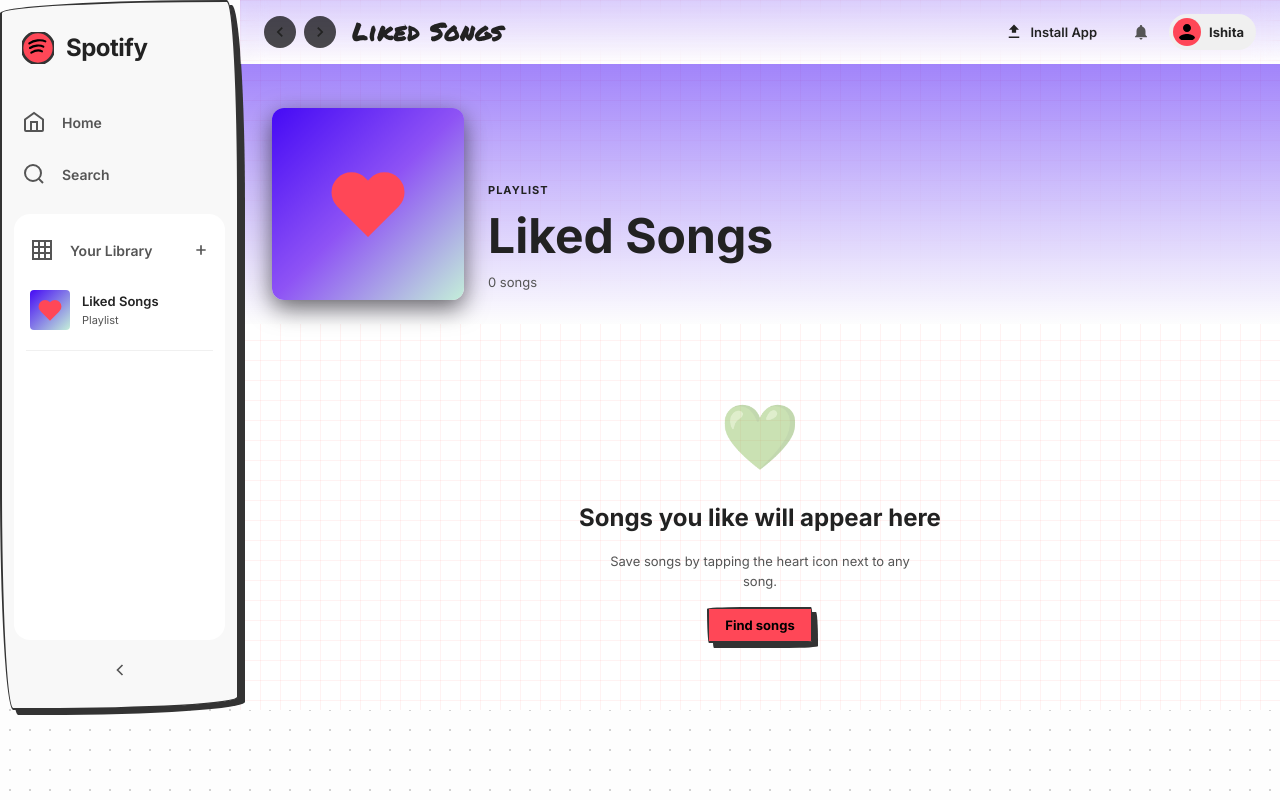
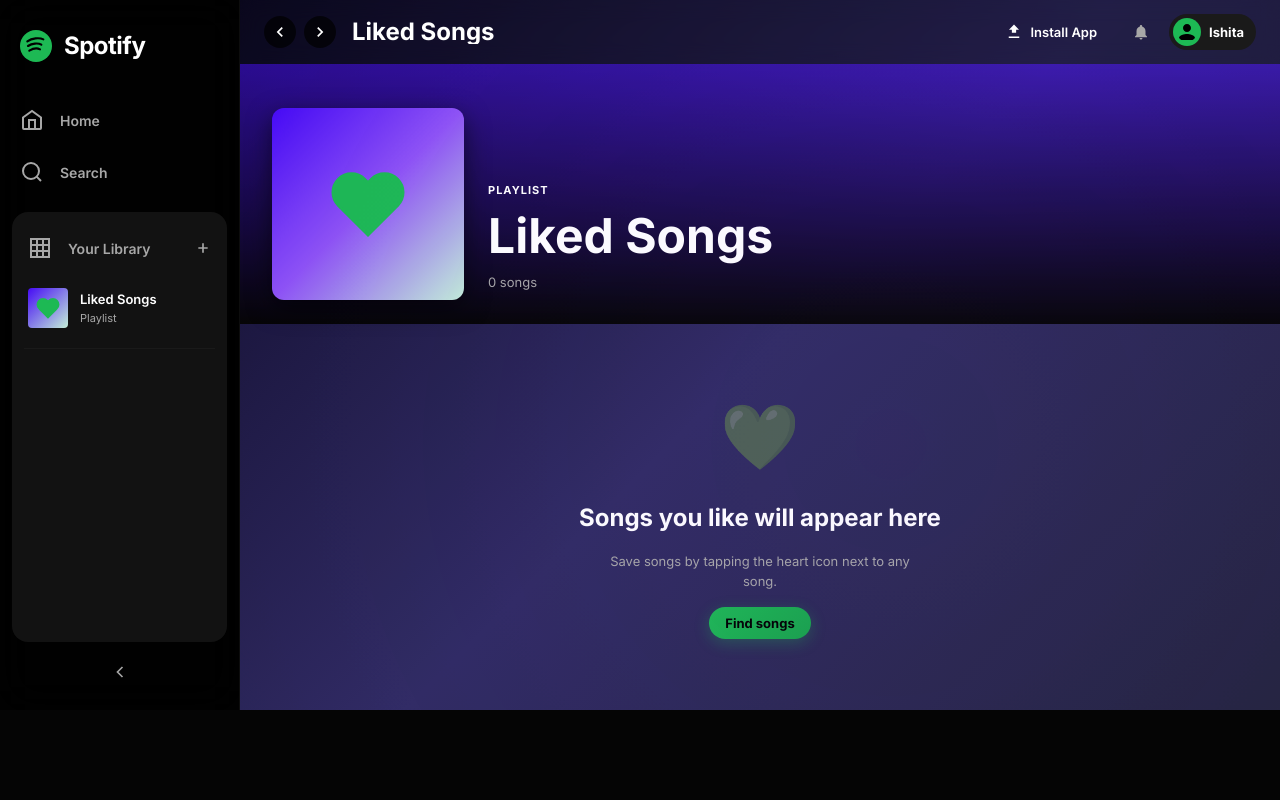
Before and after one commit to kunal7864321/Spotify-clone, a React (Create React App) app: page /liked in a window 1280 px wide. Built offline with nearby package versions, Linux system fonts and the light colour scheme; a web font is replaced by a local one.

Commit message:
feat: implement premium aesthetic dark theme with glassmorphism and animations

```diff
--- a/src/App.js
+++ b/src/App.js
@@ -11,7 +11,7 @@
 
 function App() {
   return (
-    <div className="app doodle-theme">
+    <div className="app aesthetic-dark-theme">
       <ScrollToTop />
       <Sidebar />
       <div className="main-content">
--- a/src/index.css
+++ b/src/index.css
@@ -225,6 +225,124 @@
 }
 
 
+/* Aesthetic Dark Theme (Midnight Obsidian) */
+.aesthetic-dark-theme {
+  --color-bg-base:      #050505;
+  --color-bg-sidebar:   #000000;
+  --color-bg-elevated:  #121212;
+  --color-bg-highlight: #1a1a1a;
+  --color-bg-press:     #222222;
+  --color-surface:      #111111;
+  --color-surface-hover:#1e1e1e;
+  --color-text-base:    #ffffff;
+  --color-text-subdued: #a7a7a7;
+  --color-text-muted:   #727272;
+  --color-green:        #1db954;
+  --color-accent:       #8b5cf6; /* Vibrant Purple for aesthetic touch */
+
+  background-color: var(--color-bg-base);
+  color: var(--color-text-base);
+}
+
+.aesthetic-dark-theme .main-content {
+  background: linear-gradient(135deg, #0f0c29 0%, #302b63 50%, #24243e 100%) !important;
+  position: relative;
+  overflow: hidden;
+}
+
+.aesthetic-dark-theme .main-content::after {
+  content: "";
+  position: absolute;
+  top: -50%;
+  left: -50%;
+  width: 200%;
+  height: 200%;
+  background: radial-gradient(circle at center, rgba(139, 92, 246, 0.05) 0%, transparent 70%);
+  pointer-events: none;
+  animation: aura-pulse 15s infinite alternate;
+}
+
+@keyframes aura-pulse {
+  0% { transform: translate(0, 0) scale(1); }
+  100% { transform: translate(10%, 10%) scale(1.1); }
+}
+
+.aesthetic-dark-theme .card {
+  background: rgba(255, 255, 255, 0.03) !important;
+  backdrop-filter: blur(12px) !important;
+  border: 1px solid rgba(255, 255, 255, 0.05) !important;
+  box-shadow: 0 8px 32px 0 rgba(0, 0, 0, 0.37) !important;
+  transition: all 0.4s cubic-bezier(0.175, 0.885, 0.32, 1.275) !important;
+}
+
+.aesthetic-dark-theme .card:hover {
+  background: rgba(255, 255, 255, 0.08) !important;
+  transform: translateY(-8px) scale(1.02) !important;
+  border-color: rgba(139, 92, 246, 0.3) !important;
+  box-shadow: 0 12px 40px 0 rgba(139, 92, 246, 0.2) !important;
+}
+
+.aesthetic-dark-theme .sidebar {
+  background: rgba(0, 0, 0, 0.8) !important;
+  backdrop-filter: blur(20px);
+  border-right: 1px solid rgba(255, 255, 255, 0.05) !important;
+}
+
+.aesthetic-dark-theme .player-bar {
+  background: rgba(10, 10, 10, 0.85) !important;
+  backdrop-filter: blur(30px) !important;
+  border-top: 1px solid rgba(255, 255, 255, 0.05) !important;
+  box-shadow: 0 -10px 40px rgba(0, 0, 0, 0.5) !important;
+}
+
+.aesthetic-dark-theme .song-row {
+  transition: transform 0.2s ease, background 0.2s ease !important;
+}
+
+.aesthetic-dark-theme .song-row:hover {
+  background: rgba(255, 255, 255, 0.05) !important;
+  transform: translateX(8px);
+}
+
+.aesthetic-dark-theme .btn-primary {
+  background: linear-gradient(135deg, var(--color-green) 0%, #17a34a 100%) !important;
+  box-shadow: 0 4px 15px rgba(29, 185, 84, 0.3) !important;
+  border: none !important;
+}
+
+.aesthetic-dark-theme .btn-primary:hover {
+  transform: scale(1.05) translateY(-2px) !important;
+  box-shadow: 0 6px 20px rgba(29, 185, 84, 0.5) !important;
+}
+
+.aesthetic-dark-theme .navbar {
+  background: rgba(0, 0, 0, 0.3) !important;
+  backdrop-filter: blur(10px) !important;
+}
+
+.aesthetic-dark-theme .player-bar__play,
+.aesthetic-dark-theme .player-bar__pause {
+  background: #ffffff !important;
+  color: #000000 !important;
+  box-shadow: 0 0 20px rgba(255, 255, 255, 0.2) !important;
+  border: none !important;
+  border-radius: 50% !important;
+  transition: all 0.3s cubic-bezier(0.4, 0, 0.2, 1) !important;
+}
+
+.aesthetic-dark-theme .player-bar__play:hover,
+.aesthetic-dark-theme .player-bar__pause:hover {
+  box-shadow: 0 0 30px rgba(255, 255, 255, 0.4) !important;
+  transform: scale(1.1) !important;
+}
+
+.aesthetic-dark-theme ::-webkit-scrollbar-thumb {
+  background: rgba(255, 255, 255, 0.1);
+}
+
+.aesthetic-dark-theme ::-webkit-scrollbar-thumb:hover {
+  background: rgba(255, 255, 255, 0.2);
+}
 
 a {
   color: inherit;
```
